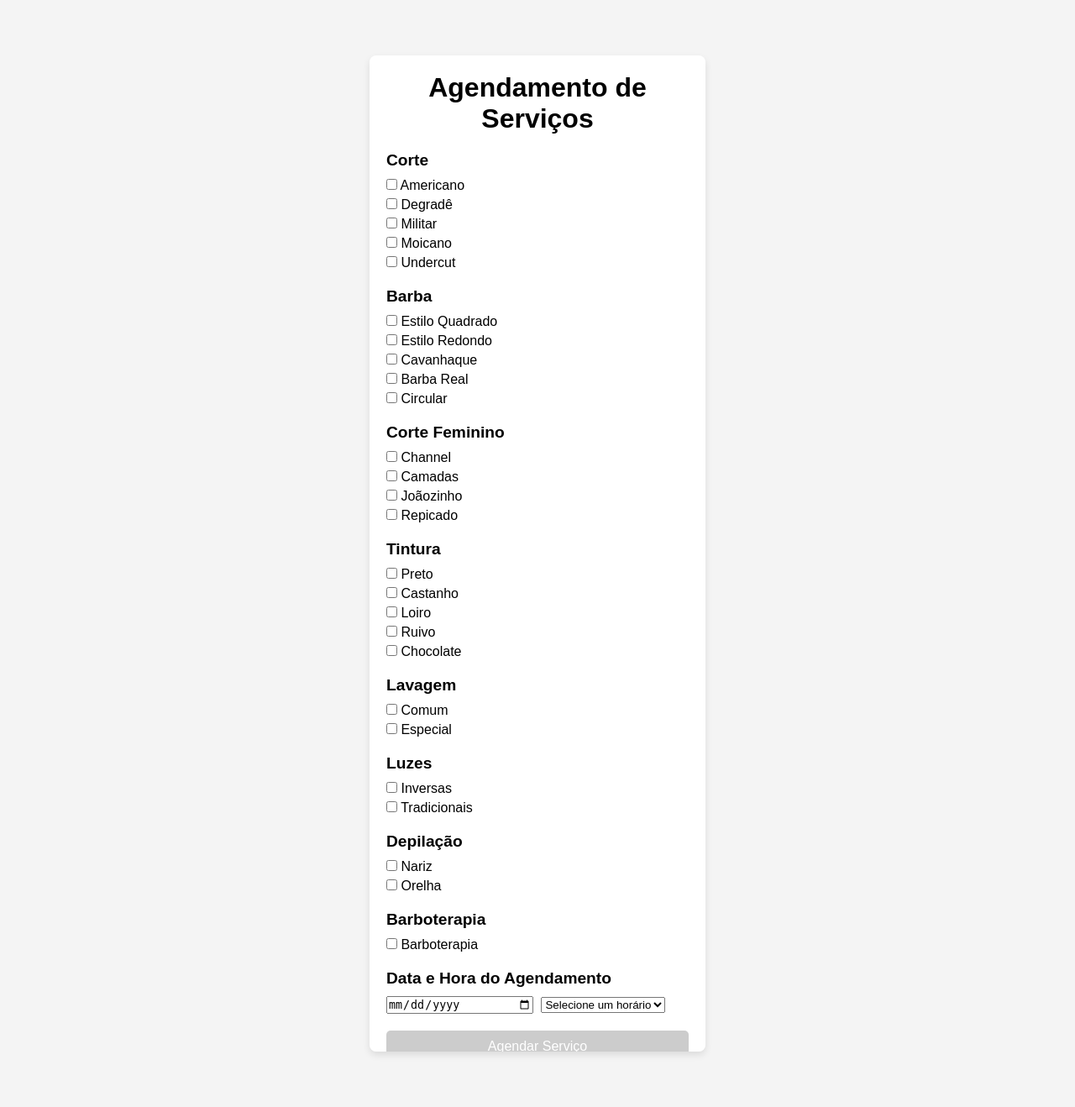
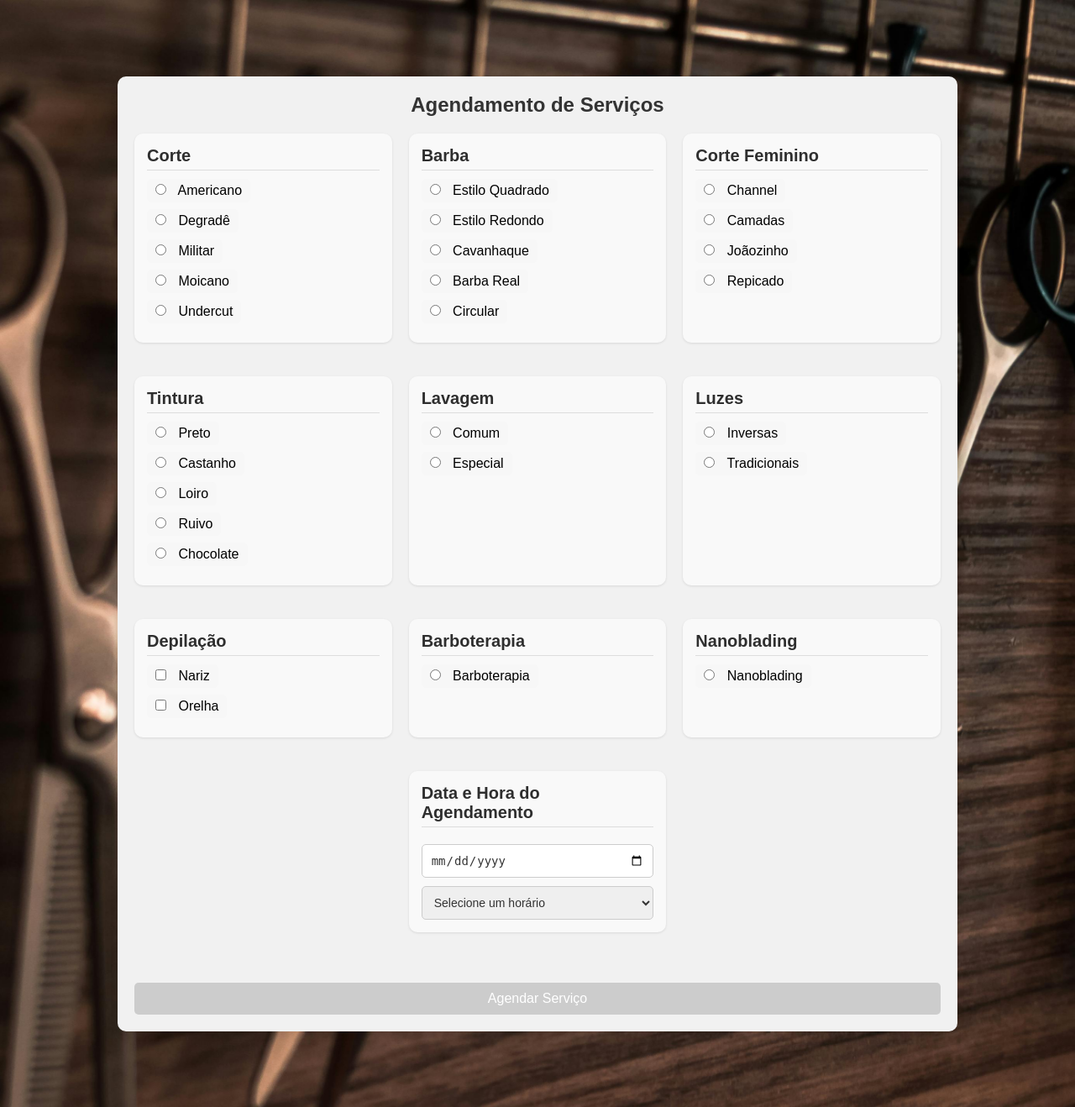
Before and after one commit to LuanICWS/Santos_Barbearia_Inter_2024.2, a PHP site: page /agendamento.html in a window 1280 px wide. Shown: the whole page at 84% size. Run offline with PHP 8.4, Linux system fonts and the light colour scheme.

Commit message:
Update:  Completed scheduling screen

```diff
--- a/agendamento.html
+++ b/agendamento.html
@@ -89,12 +89,20 @@
             <div class="sessao">
                 <h2>Barboterapia</h2>
                 <div class="opcoes">
-                    <label><input type="checkbox" name="barboterapia" value="barboterapia"> Barboterapia</label>
+                    <label><input type="radio" name="barboterapia" value="barboterapia"> Barboterapia</label>
+                </div>
+            </div>
+
+            <!-- Sessão 9: Nanoblading -->
+            <div class="sessao">
+                <h2>Nanoblading</h2>
+                <div class="opcoes">
+                    <label><input type="radio" name="nanoblading" value="nanoblading"> Nanoblading</label>
                 </div>
             </div>
 
             <!-- Data e Hora -->
-            <div class="sessao">
+            <div class="sessao agendamento">
                 <h2>Data e Hora do Agendamento</h2>
                 <input type="date" id="data" required>
                 <select id="hora" required>
--- a/css/agendamento.css
+++ b/css/agendamento.css
@@ -7,6 +7,10 @@
 body {
   font-family: Arial, sans-serif;
   background-color: #f4f4f4;
+  background-image: url('../assets/Servicos/Fundo_Agendamento.jpg');
+  background-size: cover;
+  background-position: center;
+  background-repeat: no-repeat;
   display: flex;
   justify-content: center;
   align-items: center;
@@ -15,69 +19,164 @@ body {
 }
 
 .container {
-  background-color: #fff;
+  background-color: #f1f1f1;
   padding: 20px;
-  border-radius: 8px;
-  box-shadow: 0 4px 8px rgba(0, 0, 0, 0.1);
-  max-width: 400px;
+  border-radius: 10px;
+  box-shadow: 0px 4px 8px rgba(0, 0, 0, 0.1);
+  max-width: 1000px;
   width: 100%;
-  height: 100%;
-  max-height: 90vh; /* Limita a altura do container */
-  overflow-y: auto; /* Permite rolar quando o conteúdo ultrapassa o limite */
+  margin: 0 auto;
+  max-height: 95vh;
+  overflow-y: auto;
 }
 
 h1 {
   text-align: center;
+  color: #333;
+  font-size: 24px;
   margin-bottom: 20px;
 }
 
 .sessao {
+  background-color: #f9f9f9;
+  padding: 15px;
+  border-radius: 10px;
+  box-shadow: 0 1px 3px rgba(0, 0, 0, 0.1);
   margin-bottom: 20px;
 }
 
 .sessao h2 {
+  font-size: 20px;
+  color: #2e2e2e;
   margin-bottom: 10px;
-  font-size: 1.2em;
+  border-bottom: 1px solid #ddd;
+  padding-bottom: 5px;
+}
+
+#agendamentoForm {
+  display: grid;
+  grid-template-columns: repeat(3, 1fr);
+  gap: 20px;
 }
 
 .opcoes {
   display: flex;
-  flex-direction: column;
-  gap: 5px;
+  flex-wrap: wrap;
+  gap: 10px;
 }
+
+.agendamento {
+  grid-column: 2 / span 1;
+}
+
+.opcoes {
+  display: block;
+}
+
+.opcoes label {
+  display: block;
+  background-color: #f7f7f7;
+  padding: 5px 10px;
+  border-radius: 5px;
+  cursor: pointer;
+  margin-bottom: 8px;
+  transition: background-color 0.3s ease;
+  width: fit-content;
+}
+
+.opcoes label:hover {
+  background-color: #e0e0e0;
+}
+
 
 input[type="date"], input[type="time"] {
   width: calc(50% - 5px);
   margin-right: 5px;
 }
 
+input[type="date"] {
+  width: 100%;
+  padding: 10px;
+  border: 1px solid #ccc;
+  border-radius: 5px;
+  margin-top: 10px;
+  font-size: 14px;
+  color: #333;
+}
+
+
 #resultado {
   margin-top: 20px;
-  padding: 10px;
-  background-color: #e0ffe0;
-  border: 1px solid #00cc00;
+  padding: 15px;
+  background-color: #d4edda;
+  border-left: 5px solid #28a745;
+  color: #155724;
   border-radius: 5px;
-  color: #006600;
-  display: none; /* Esconde até que seja usada */
+  display: none;
+}
+
+#resultado.error {
+  background-color: #f8d7da;
+  border-left: 5px solid #dc3545;
+  color: #721c24;
 }
 
 button {
+  grid-column: span 3;
   width: 100%;
   padding: 10px;
   background-color: #28a745;
+  border: none;
   color: white;
-  border: none;
+  font-size: 16px;
   border-radius: 5px;
   cursor: pointer;
-  font-size: 16px;
-  transition: background-color 0.3s;
+  transition: background-color 0.3s ease;
+  margin-top: 20px;
 }
 
 button:disabled {
-  background-color: #cccccc;
+  background-color: #ccc;
   cursor: not-allowed;
 }
 
-button:hover:not(:disabled) {
+button:hover:enabled {
   background-color: #218838;
 }
+
+input[type="radio"], input[type="checkbox"] {
+  margin-right: 10px;
+}
+
+select {
+  width: 100%;
+  padding: 10px;
+  border: 1px solid #ccc;
+  border-radius: 5px;
+  margin-top: 10px;
+  font-size: 14px;
+  color: #333;
+}
+
+@media (max-width: 768px) {
+  body {
+      overflow-y: auto;
+  }
+
+  .container {
+      height: 100vh;
+      overflow-y: auto;
+  }
+
+  #agendamentoForm {
+      grid-template-columns: 1fr;
+  }
+
+  .agendamento {
+    grid-column: span 1;
+}
+
+  button {
+      grid-column: span 1;
+  }
+}
--- a/css/style.css
+++ b/css/style.css
@@ -350,7 +350,7 @@ button:hover {
   }
 
   .close:hover {
-    color: #000;
+    color: #ff0000;
   }
 
   .modal-content a {
```
Also changed, not shown: other parts of agendamento.html (+23 -23 lines), index.html (+18 -30 lines), js/agendamento.js (+24 -6 lines), js/slider.js (+1 -13 lines), assets/Servicos/Fundo_Agendamento.jpg (added).
